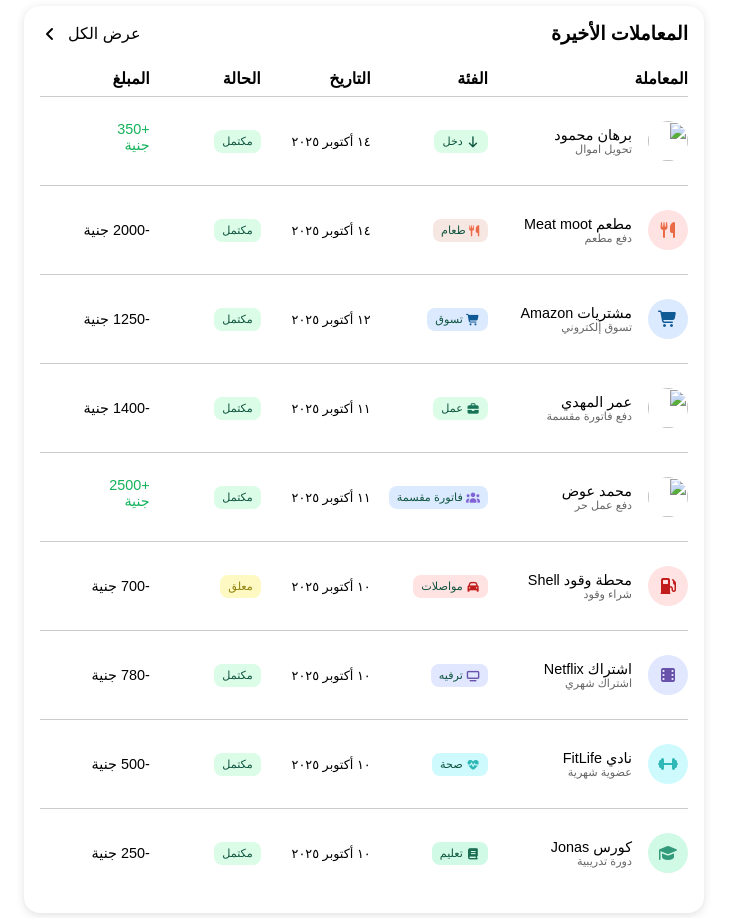
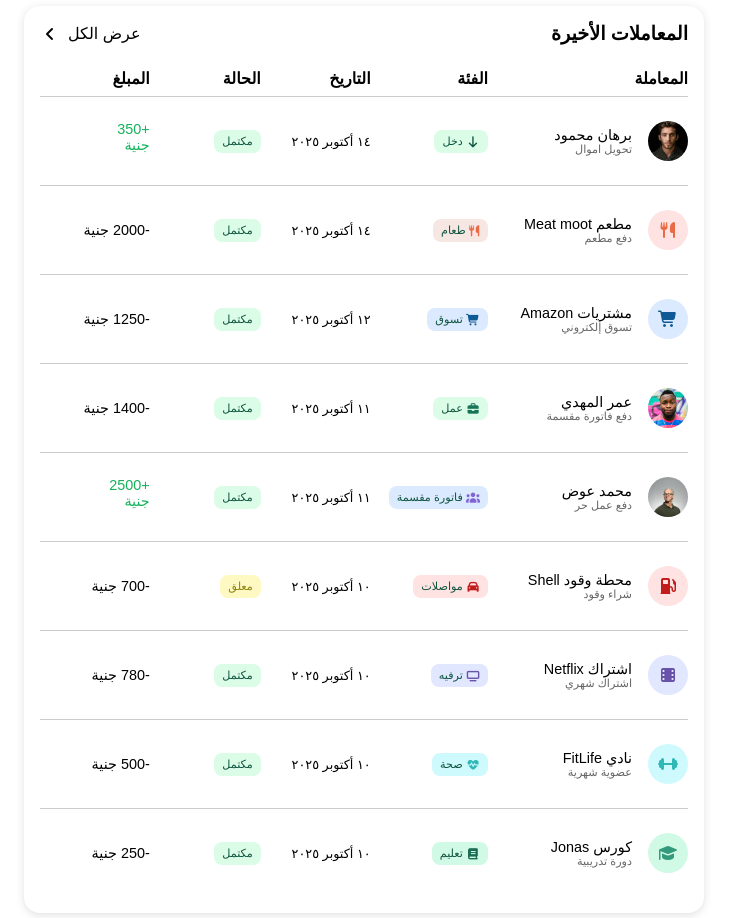
Before and after one commit to borhan962/muddabir, a plain HTML site: page index.html in a window 1280 px wide. Shown: the part 1320-2238 px from the top of the page, without its empty margins (0-745 px from the left). Drawn offline with Linux system fonts and the light colour scheme; the site is published under a folder, as on GitHub Pages, so addresses that start at the root find nothing; a web font is replaced by a local one.

Commit message:
fix images path

```diff
--- a/index.html
+++ b/index.html
@@ -45,7 +45,7 @@
                         <p class="user-name">برهان محمود</p>
                         <p class="user-role">حساب مميز</p>
                     </div>
-                    <img src="assets/image/avatar-1.jpg" alt="برهان محمود">
+                    <img src="./assets/image/avatar-1.jpg" alt="برهان محمود">
                 </div>
             </div>
         </div>
@@ -267,7 +267,7 @@
                             <td>
                                 <div class="tr-info">
                                     <div class="avatar">
-                                        <img src="/assets/image/avatar-3.jpg" alt="">
+                                        <img src="./assets/image/avatar-3.jpg" alt="">
                                     </div>
                                     <div class="tr-details">
                                         <p class="tr-name">برهان محمود</p>
@@ -345,7 +345,7 @@
                             <td>
                                 <div class="tr-info">
                                     <div class="avatar">
-                                        <img src="/assets/image/avatar-1.jpg" alt="">
+                                        <img src="./assets/image/avatar-1.jpg" alt="">
                                     </div>
                                     <div class="tr-details">
                                         <p class="tr-name">عمر المهدي</p>
@@ -371,7 +371,7 @@
                             <td>
                                 <div class="tr-info">
                                     <div class="avatar">
-                                        <img src="/assets/image/avatar-2.jpg" alt="">
+                                        <img src="./assets/image/avatar-2.jpg" alt="">
                                     </div>
                                     <div class="tr-details">
                                         <p class="tr-name">محمد عوض</p>
```
